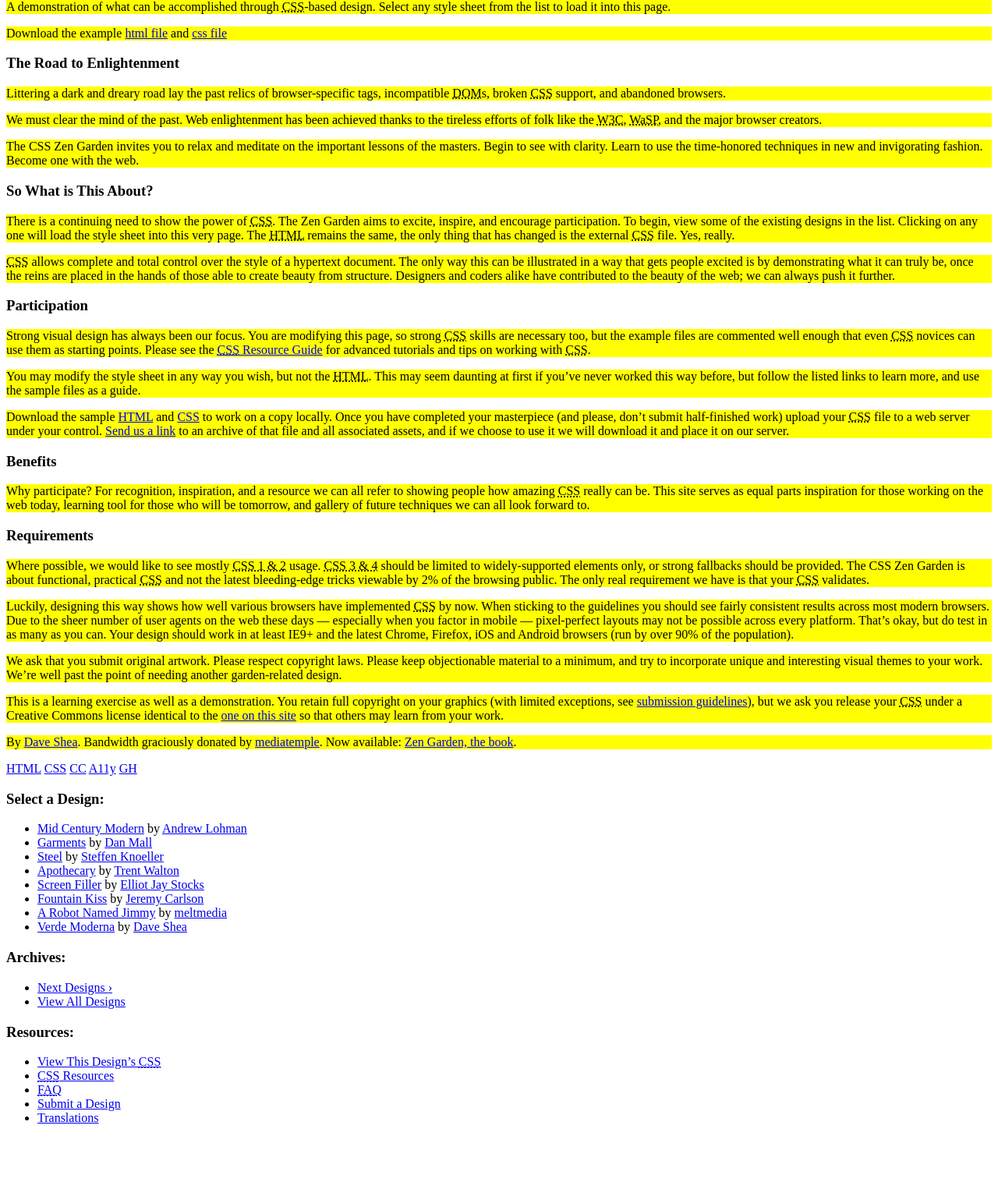
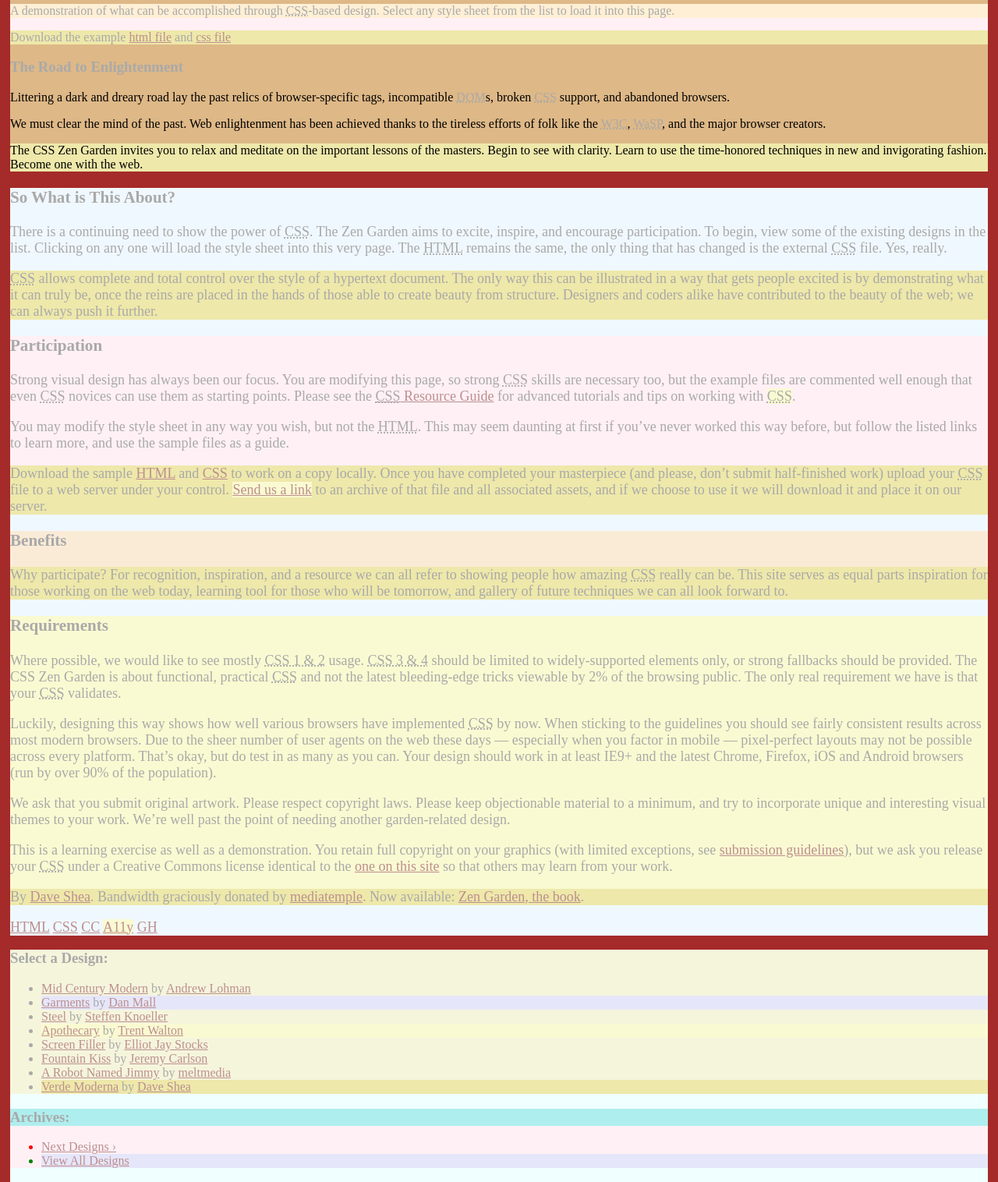
Before and after one commit to CartWebApp/css-zen-garden-mathew7187, a plain HTML site: page index.html in a window 1280 px wide. Shown: the part 114-1630 px from the top of the page at 78% size. Before the commit the page ends 1573 px from the top, so only its background shows below. Drawn offline with Linux system fonts and the light colour scheme.

Commit message:
css zen garden coding

```diff
--- a/style.css
+++ b/style.css
@@ -1,65 +1,168 @@
 /* Empty file for template. Remember to edit only this file and not the HTML file */
-<!DOCTYPE html>
-<html>
-<head>
-<style>
-.intro {
-    background-color: ;
-}
-</style>
-</head>
-<body>
-
-<h1>CSS Zen Garden: Code </h1>
-
-<div class="intro">
-<p>CSS Design</p>
-<p>Font here</p.
-</div>
-
-<div class="intro">
-<p> id="firstname">CSS Design</p>
-<p> id="hometown">CSS Zen Garden: Code</p>
-</div>
-
-* {
-    border: 2px solid green;
-    background-color: beige;
+#zen-intro {
+  background-color: burlywood;
+  color: black
 }
 
-<h1>Demo of the * selector</h1>
-
-<div class="intro">
-  <p id="firstname">CSS Selector.</p>
-  <p>CSS Zen Garden: Code</p>
-</div>
-
-<p>CSS Zen Garden: <span>Code</span>. </p>
-
-h1 {
-    border: 2px solid green;
-    background-color: yellow;
-}
-p {
-background-color:  yellow
+.main.supporting {
+  background-color: aliceblue;
+  color: brown;
+  font-size: large;
 }
 
-<h1>Demo of the element selector</h1>
 
-<div>
-<p id="firstname">CSS Selector.</p>
-<p>CSS Zen Garden: Code</p>
-</div>
+  a:link {
+    color: rosybrown;
+  }
 
-<p>CSS</p>
+  a:visited {
+    color: aqua
+  }
 
-<span>This is some text in a span.</span>
-
-.intro {
-    background-color: yellow;
+.summary {
+  background-color: whitesmoke;
+}
+.preamble {
+ color: black
 }
 
-<h1>Demo of the .class selector</h1>
+::selection {
+  color: red;
+  background: blue;
+}
 
-<p>A demonstration of what can be accomplished through CSS-based design. Select any style sheet from the list to load it into this page.</p>
-<p>Download the example
+:root {
+  background-color: brown;
+  padding: 5px;
+}
+
+.participation {
+  background-color: salmon
+}
+
+.benefits {
+  background-color: antiquewhite;
+}
+
+.requirements {
+  background-color: aquamarine
+}
+
+.sidebar {
+  background-color: yellowgreen;
+}
+
+.wrapper {
+  background-color: azure
+}
+
+.design-selection {
+  background-color: beige
+}
+
+.archives {
+  background-color: paleturquoise
+}
+
+.next {
+color: red;
+}
+
+.viewall {
+color: green
+}
+
+.zen-resources {
+
+}
+
+.resources {
+color: blue
+}
+
+.view-css {
+background-color: blue
+}
+
+.css-resources {
+
+}
+
+.zen-faq {
+
+}
+
+.zen-submit {
+
+}
+
+.zen-translation {
+
+}
+
+.extra1 {
+
+}
+
+.extra2 {
+
+}
+
+.extra3 {
+
+}
+
+.extra4 {
+
+}
+
+.extra5 {
+
+}
+
+.extra6 {
+
+}
+
+a:active {
+  background-color: yellow;
+}
+
+a:hover {
+  background-color: yellowgreen;
+  font-size: 18px;
+}
+
+p:first-child {
+  background-color: papayawhip;
+}
+
+p:last-child {
+  background-color: palegoldenrod;
+}
+
+li:last-child {
+  background-color: palegoldenrod;
+}
+
+:nth-child(4) {
+  background-color: lightgoldenrodyellow;
+}
+
+div:nth-child(2) {
+  background-color: lavenderblush;
+}
+
+li:nth-child(2) {
+  background-color: lavender;
+}
+
+:not(p) {
+  color: darkgray;
+}
+
+
+
+box:empty {
+  background-color: blue;
+}
```
Also changed, not shown: index.html (line endings or trailing spaces).
